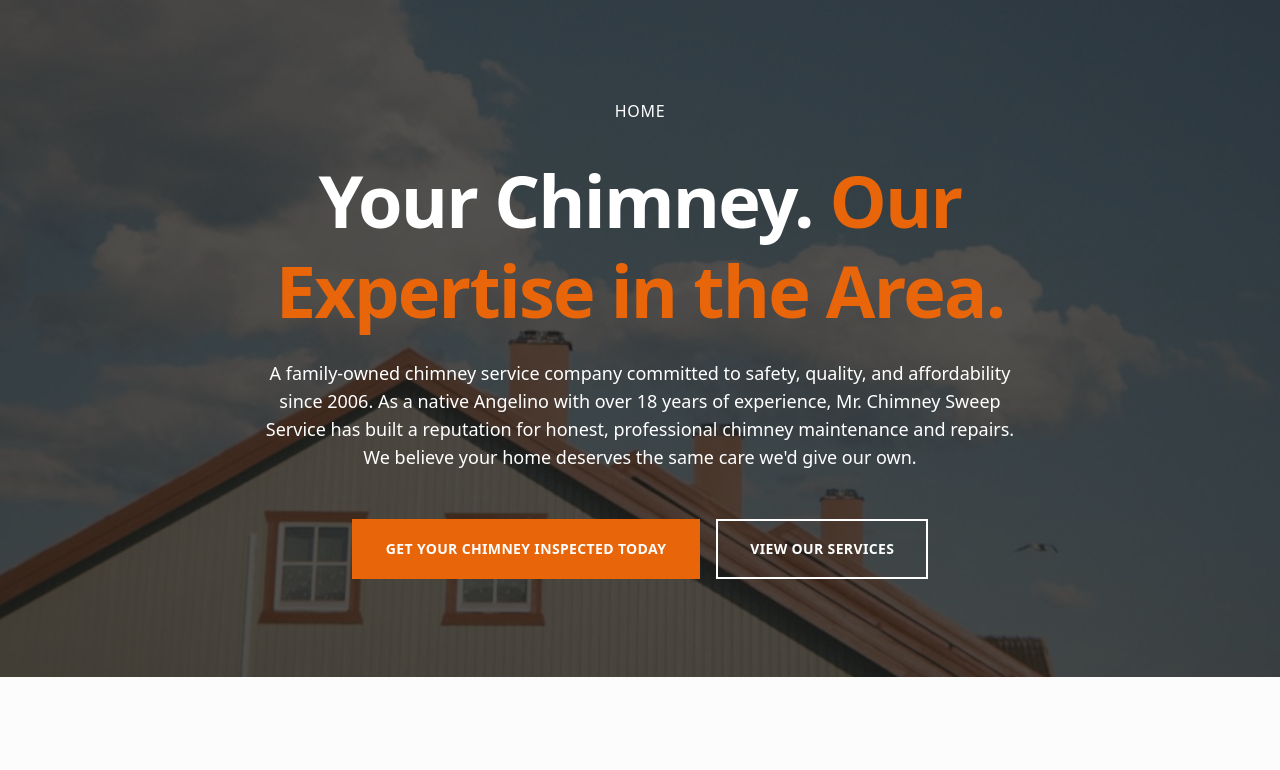
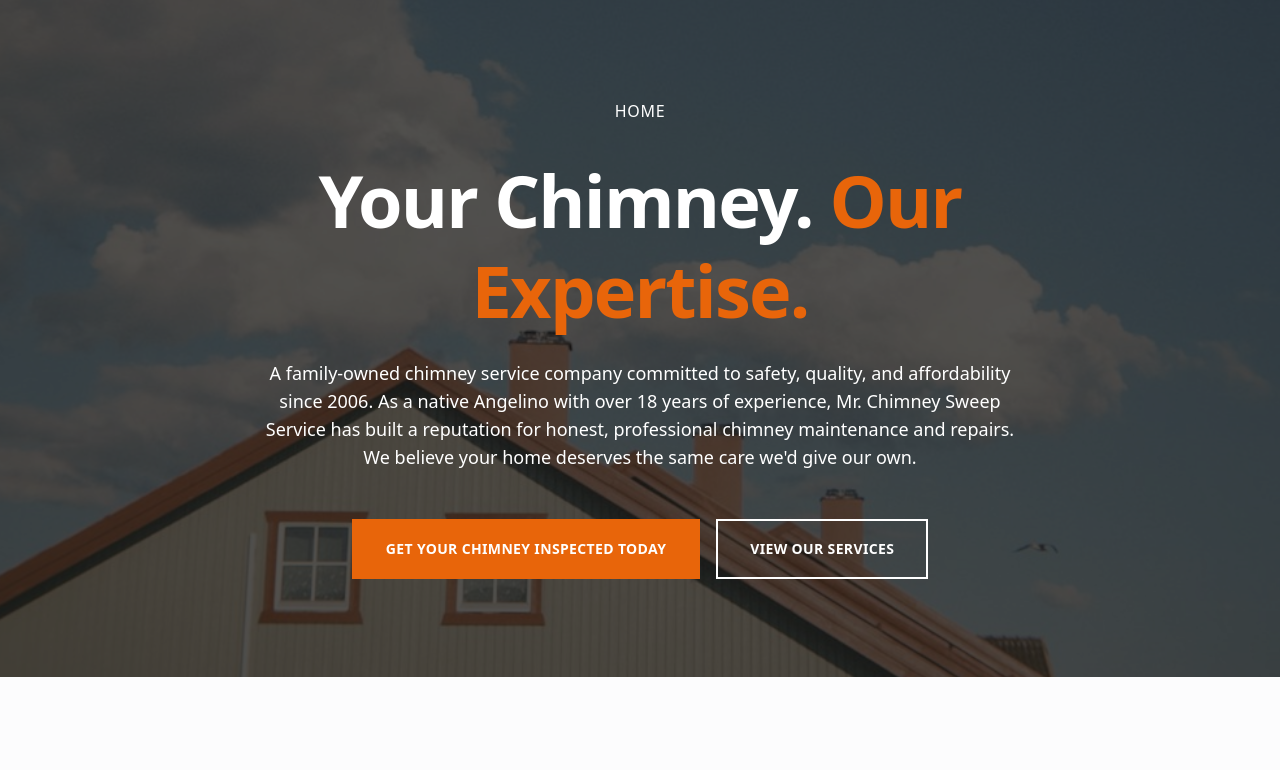
Before and after one commit to AdeptPlus-IL/MrChimneyServiceInc.-CA, a website: page src/about-us.html in a window 1280 px wide. Shown: the top 770 px of the page. Drawn offline with nearby package versions, Linux system fonts and the light colour scheme; files whose address does not match are found by name.

Commit message:
Site Editor: Update hero section text to emphasize expertise messaging (2 files)

```diff
--- a/src/about-us.html
+++ b/src/about-us.html
@@ -51,7 +51,7 @@
 
             <!-- Main Heading -->
             <h1 class="text-white font-black text-5xl md:text-6xl lg:text-[72px] leading-tight lg:leading-[90px] tracking-tight md:tracking-[-1.8px] mb-6 max-w-4xl mx-auto">
-                Your Chimney. <span class="text-primary">Our Expertise in the Area.</span>
+                Your Chimney. <span class="text-primary">Our Expertise.</span>
             </h1>
 
             <!-- Paragraph -->
```
Also changed, not shown: src/index.html (+1 -1 lines).
